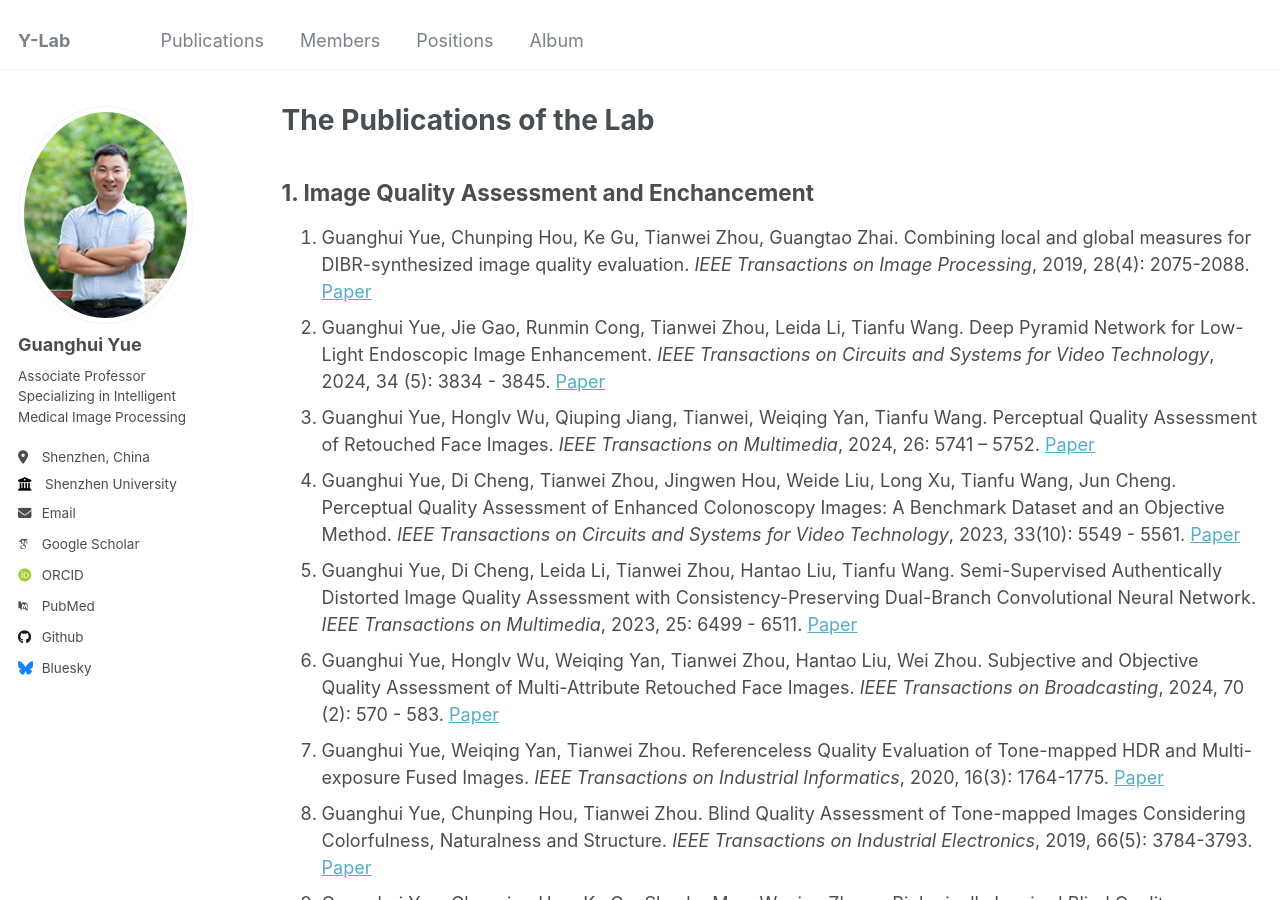
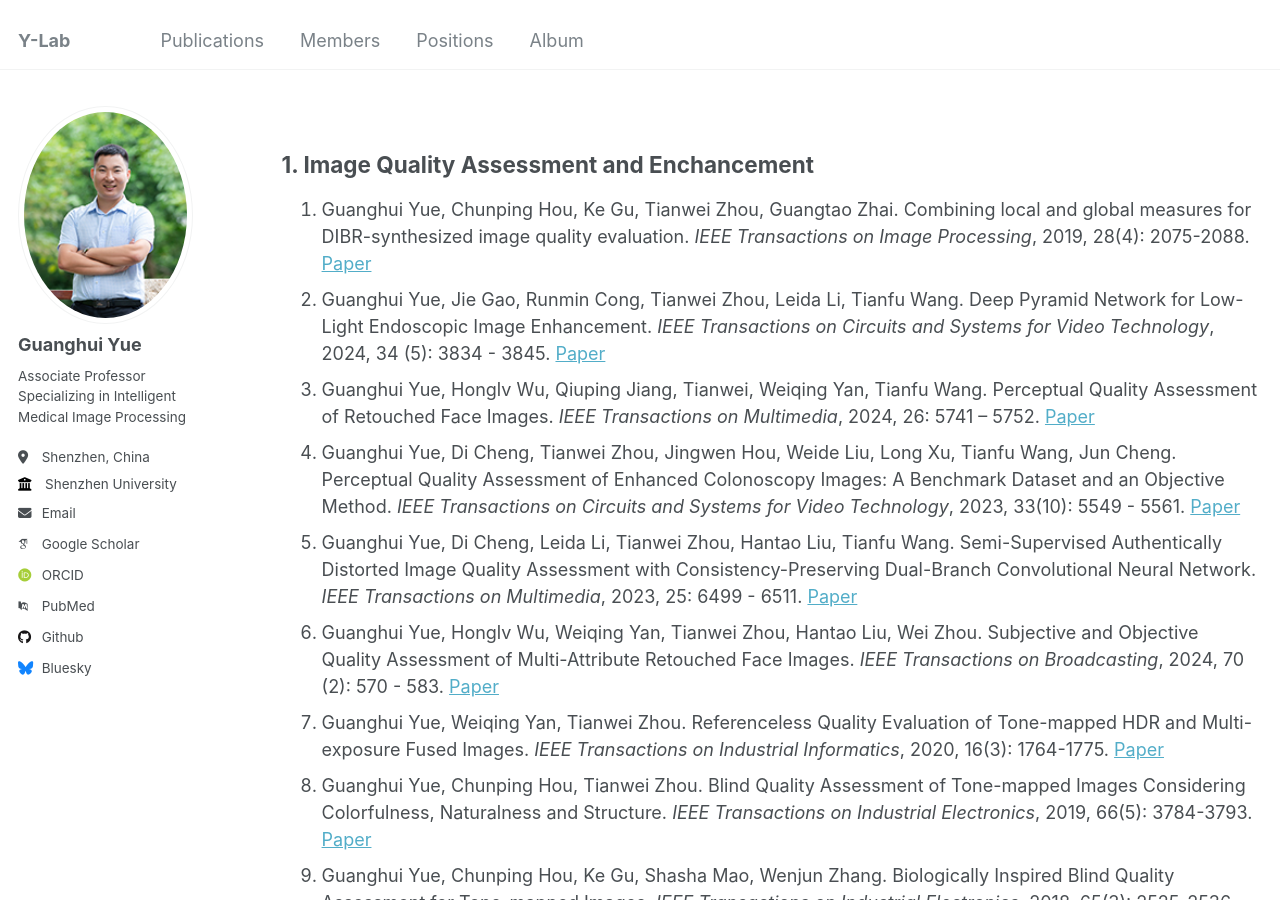
Before and after one commit to Guanghui-Yue/Guanghui-Yue.github.io, a Jekyll site: the page built from _pages/publication.md, in a window 1280 px wide and 900 px high. Built offline with Jekyll 4.4.1, drawn with Linux system fonts in a browser that asks for light colours; some web fonts are replaced.

Commit message:
Update publication.md

```diff
--- a/_pages/publication.md
+++ b/_pages/publication.md
@@ -1,6 +1,6 @@
 ---
 layout: archive
-title: "The Publications of the Lab"
+title: ""
 permalink: /publications/
 author_profile: true
 ---
```
